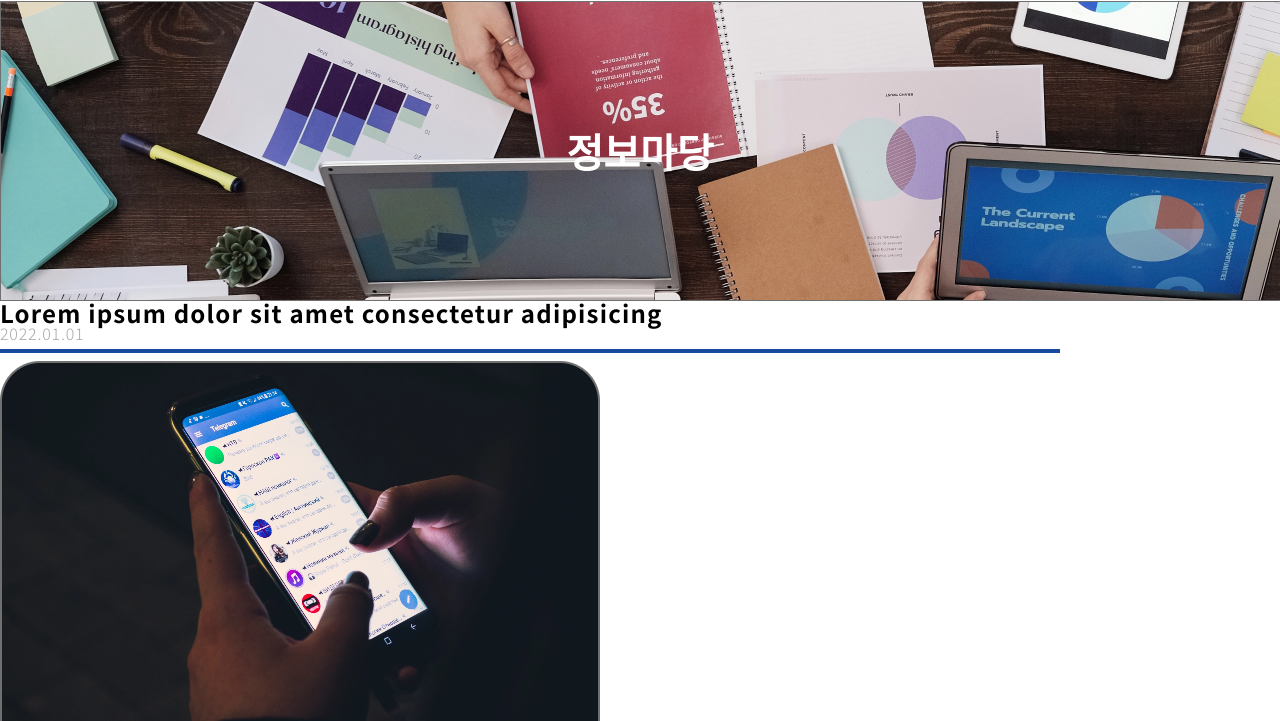
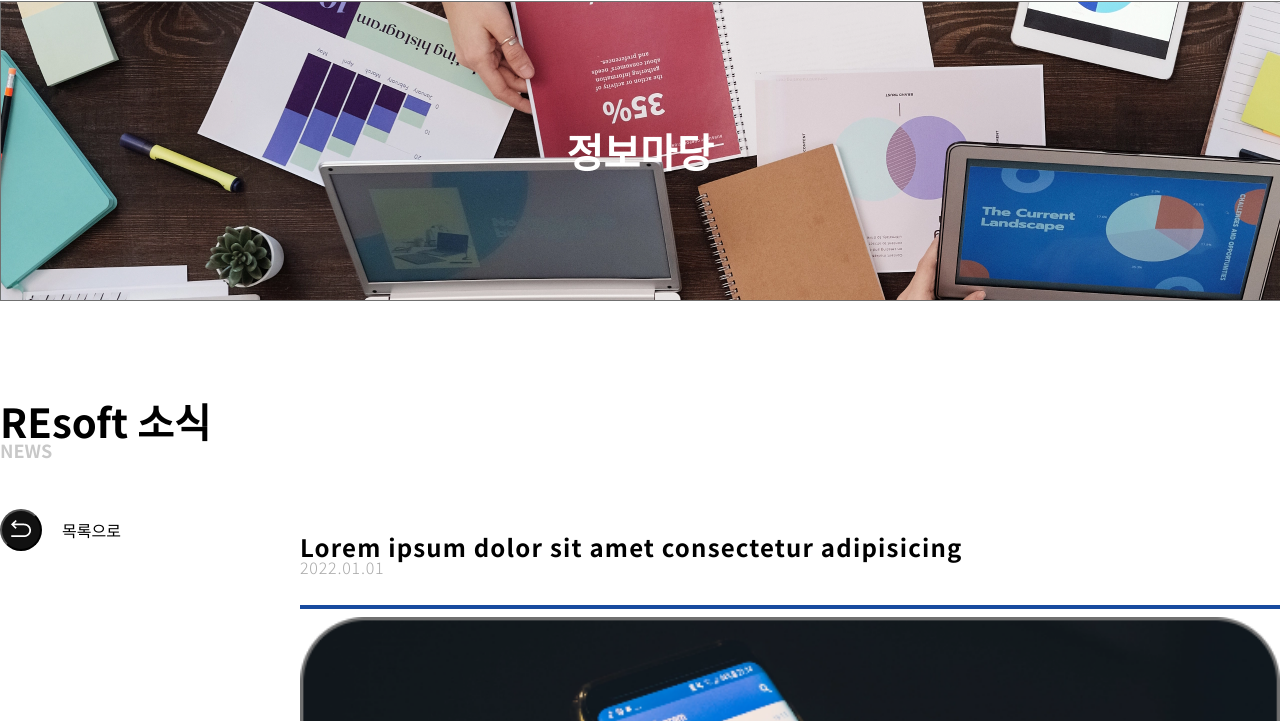
Before and after one commit to sbk554/resoft-project-1team, a plain HTML site: page 5page/5page.html in a window 1280 px wide. Shown: the part 79-800 px from the top of the page. Drawn offline with Linux system fonts and the light colour scheme; files whose address does not match are found by name.

Commit message:
Add files via upload

```diff
--- a/5page/5page.css
+++ b/5page/5page.css
@@ -18,13 +18,25 @@ header img{
     background-image: url(../img/common/header_news.png);
 }
 
+.post-section{
+    display:grid;
+    /* grid-template-columns: 1fr minmax(auto, 600px) 1fr; */
+    grid-template-columns: 1fr minmax(auto, 300px) minmax(auto, 1060px) 1fr;
+}
+
 .post-article{
-    width: 1060px;
+    padding-top: 234px;
+    max-width: 1060px;
+    width: 100%;
 }
 
 .post-title h3{
     font-size: 24px;
     letter-spacing: 1.2px;
+}
+
+.post-title {
+    margin-bottom: 30px;
 }
 
 .post-line{
@@ -38,11 +50,11 @@ header img{
 }
 
 .post-image{
-    width:1060px;
+    max-width:1060px;
 }
 
 .post-image img{
-    max-width:100%;
+    width:100%;
     border-radius: 20px;
 }
 
@@ -56,3 +68,35 @@ header img{
     padding-top: 10px;
     padding-bottom: 10px;
 }
+
+.post-back-text {
+    padding-top: 100px;
+    padding-bottom: 50px;
+}
+
+.post-back-text h2{
+    font-size: 40px;
+}
+
+.post-back-text p{
+    font-size: 18px;
+    color: #c8c8c8
+}
+
+.post-back-icon {
+    align-items: center;
+    height:42px;
+    font-size: 16px;
+}
+
+.post-back-icon-box {
+    width:42px;
+    height:42px;
+    background-color: #111111;
+    border-radius:50% 50%;
+    margin-right:20px;
+}
+
+.post-back-icon-box img{
+    margin: 0 auto;
+}
--- a/5page/5page.html
+++ b/5page/5page.html
@@ -45,8 +45,18 @@
       <h1 class="title_text title_text-white">정보마당</h1>
     </div>
   </div>
-  <section>
-
+  <section class="post-section">
+    <div class="empty-div"></div>
+    <div class="post-back">
+      <div class="post-back-text">
+      <h2 class="bold">REsoft 소식</h2>
+      <p class="bold">NEWS</p>
+      </div>
+      <div class="post-back-icon">
+      <button class="post-back-icon-box"><img src="../img/icon/ic_back.png" alt="돌아가기"></button>목록으로
+      </div>
+    </div>
+    <div class="post-div">
       <article class="post-article">
         <div class="post-title">
             <h3 class="bold">Lorem ipsum dolor sit amet consectetur adipisicing</h3>
@@ -75,6 +85,9 @@
         <hr class="post-line">
 
       </article>
+    </div>
+
+    <div class="empty-div"></div>
 
   </section>
 
```
Lines whose indentation alone changed are shown as unchanged.
